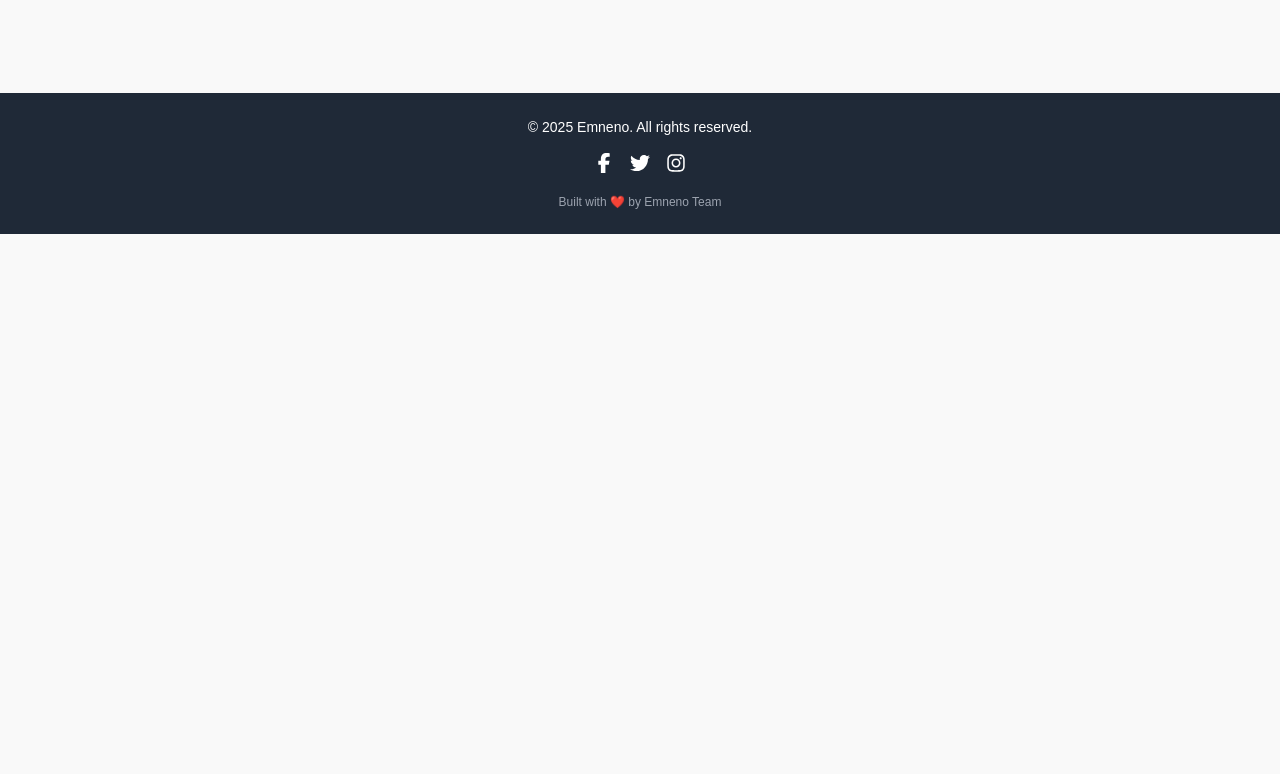
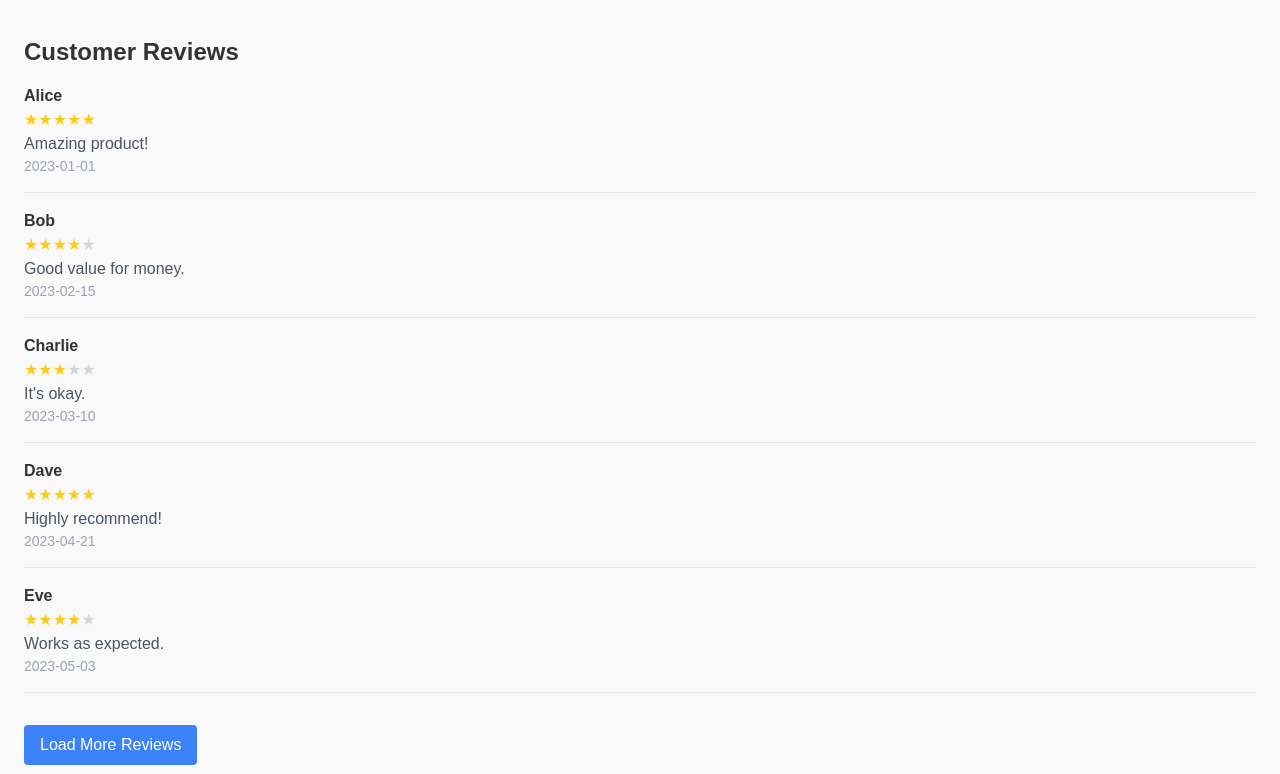
Before and after one commit to derril-tech/ecommerce-store, a React (Create React App) app: page /product/1 in a window 1280 px wide. Shown: the part 566-1340 px from the top of the page. Before the commit the page ends 800 px from the top, so only its background shows below. Built offline with nearby package versions, Linux system fonts and the light colour scheme.

Commit message:
customer reviews

```diff
--- /dev/null
+++ b/src/components/Reviews/Reviews.js
@@ -0,0 +1,40 @@
+import React, { useState } from "react";
+import StarRating from "../StarRating/StarRating";
+
+const Reviews = ({ reviews }) => {
+  const [visibleCount, setVisibleCount] = useState(5); // Show 5 reviews initially
+
+  const handleLoadMore = () => {
+    setVisibleCount((prevCount) => prevCount + 5); // Load 5 more reviews
+  };
+
+  const visibleReviews = reviews.slice(0, visibleCount);
+
+  return (
+    <div className="mt-6">
+      <h2 className="text-2xl font-bold mb-4">Customer Reviews</h2>
+      {visibleReviews.length > 0 ? (
+        visibleReviews.map((review) => (
+          <div key={review.id} className="border-b pb-4 mb-4">
+            <h3 className="font-semibold">{review.user}</h3>
+            <StarRating rating={review.rating} />
+            <p className="text-gray-600">{review.comment}</p>
+            <p className="text-sm text-gray-400">{review.date}</p>
+          </div>
+        ))
+      ) : (
+        <p>No reviews yet. Be the first to review this product!</p>
+      )}
+      {visibleReviews.length < reviews.length && (
+        <button
+          onClick={handleLoadMore}
+          className="bg-blue-500 text-white py-2 px-4 rounded hover:bg-blue-600 mt-4"
+        >
+          Load More Reviews
+        </button>
+      )}
+    </div>
+  );
+};
+
+export default Reviews;
--- /dev/null
+++ b/src/components/StarRating/StarRating.js
@@ -0,0 +1,30 @@
+import React from "react";
+import PropTypes from "prop-types";
+
+const StarRating = ({ rating }) => {
+  const fullStars = Math.floor(rating);
+  const halfStar = rating % 1 !== 0;
+  const emptyStars = 5 - fullStars - (halfStar ? 1 : 0);
+
+  return (
+    <div className="flex" aria-label={`Rating: ${rating} out of 5`}>
+      {[...Array(fullStars)].map((_, index) => (
+        <span key={`full-${index}`} className="text-yellow-400">
+          ★
+        </span>
+      ))}
+      {halfStar && <span className="text-yellow-400">★</span>}
+      {[...Array(emptyStars)].map((_, index) => (
+        <span key={`empty-${index}`} className="text-gray-300">
+          ★
+        </span>
+      ))}
+    </div>
+  );
+};
+
+StarRating.propTypes = {
+  rating: PropTypes.number.isRequired,
+};
+
+export default StarRating;
--- a/src/pages/ProductDetails/ProductDetails.js
+++ b/src/pages/ProductDetails/ProductDetails.js
@@ -2,18 +2,21 @@ import React, { useState } from "react";
 import { useParams } from "react-router-dom";
 import { useSelector, useDispatch } from "react-redux";
 import { addToCart } from "../../redux/slices/cartSlice";
+import Reviews from "../../components/Reviews/Reviews"; // Ensure correct path
+import StarRating from "../../components/StarRating/StarRating"; // Ensure correct path
 
 const ProductDetails = () => {
   const { id } = useParams();
   const dispatch = useDispatch();
 
+  // Fetch product from Redux store
   const product = useSelector((state) =>
     state.products.items.find((item) => item.id === parseInt(id))
   );
 
   const [selectedImage, setSelectedImage] = useState(
     product?.images?.[0] || product?.image
-  ); // Default image
+  );
   const [zoom, setZoom] = useState(false);
 
   const handleAddToCart = () => {
@@ -28,10 +31,84 @@ const ProductDetails = () => {
     return <p className="text-center mt-10">Product not found!</p>;
   }
 
+  // Extended mock reviews
+  const reviews = [
+    {
+      id: 1,
+      user: "Alice",
+      rating: 5,
+      comment: "Amazing product!",
+      date: "2023-01-01",
+    },
+    {
+      id: 2,
+      user: "Bob",
+      rating: 4,
+      comment: "Good value for money.",
+      date: "2023-02-15",
+    },
+    {
+      id: 3,
+      user: "Charlie",
+      rating: 3,
+      comment: "It's okay.",
+      date: "2023-03-10",
+    },
+    {
+      id: 4,
+      user: "Dave",
+      rating: 5,
+      comment: "Highly recommend!",
+      date: "2023-04-21",
+    },
+    {
+      id: 5,
+      user: "Eve",
+      rating: 4,
+      comment: "Works as expected.",
+      date: "2023-05-03",
+    },
+    {
+      id: 6,
+      user: "Frank",
+      rating: 2,
+      comment: "Not what I expected.",
+      date: "2023-06-12",
+    },
+    {
+      id: 7,
+      user: "Grace",
+      rating: 5,
+      comment: "Fantastic quality!",
+      date: "2023-07-08",
+    },
+    {
+      id: 8,
+      user: "Hank",
+      rating: 3,
+      comment: "Average product.",
+      date: "2023-08-19",
+    },
+    {
+      id: 9,
+      user: "Ivy",
+      rating: 4,
+      comment: "Satisfied with my purchase.",
+      date: "2023-09-23",
+    },
+    {
+      id: 10,
+      user: "Jack",
+      rating: 5,
+      comment: "Excellent and durable.",
+      date: "2023-10-05",
+    },
+  ];
+
   return (
     <div className="p-6">
       <div className="grid grid-cols-1 md:grid-cols-2 gap-10">
-        {/* Image Container with Fixed Size */}
+        {/* Image Container */}
         <div className="flex flex-col items-center">
           <div className="w-96 h-96 bg-gray-100 relative overflow-hidden rounded-lg">
             <img
@@ -44,7 +121,7 @@ const ProductDetails = () => {
             />
           </div>
 
-          {/* Thumbnails for 360-Degree View */}
+          {/* Thumbnails */}
           {product.images?.length > 1 && (
             <div className="flex space-x-4 mt-4">
               {product.images.map((image, index) => (
@@ -65,6 +142,7 @@ const ProductDetails = () => {
         {/* Product Details */}
         <div>
           <h1 className="text-3xl font-bold mb-4">{product.name}</h1>
+          <StarRating rating={product.rating || 0} /> {/* Star Rating */}
           <p className="text-green-500 font-bold text-2xl mb-4">
             ${product.price}
           </p>
@@ -77,6 +155,11 @@ const ProductDetails = () => {
           </button>
         </div>
       </div>
+
+      {/* Reviews Section */}
+      <div className="mt-10">
+        <Reviews reviews={reviews} /> {/* Pass reviews to the component */}
+      </div>
     </div>
   );
 };
```
